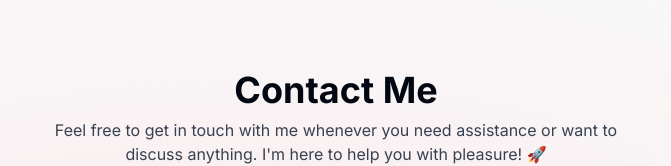
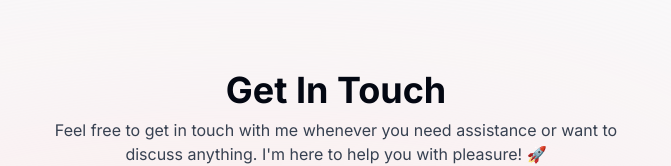
Before and after one commit to Bayumaul/portofolio-next, a Next.js app: page / in a window 1280 px wide. Shown: the part 4209-4375 px from the top of the page, without its empty margins (304-975 px from the left). Built offline with nearby package versions, Linux system fonts and the light colour scheme; no server answers.

Commit message:
update contact

```diff
--- a/components/contact.tsx
+++ b/components/contact.tsx
@@ -33,7 +33,7 @@ export default function Contact() {
     >
       <div className="bg-[#fbe2e3] absolute bottom-[-6rem] -z-10 right-[11rem] h-[31.25rem] w-[31.25rem] rounded-full blur-[10rem] sm:w-[68.75rem] dark:bg-[#946263]"></div>
 
-      <SectionHeading>Contact me</SectionHeading>
+      <SectionHeading>Get In Touch</SectionHeading>
 
       <p className="text-gray-700 -mt-6 dark:text-white/80">
         Feel free to get in touch with me whenever you need assistance or want
```
Also changed, not shown: 1 other file (tests, documents, lock files or other folders).
